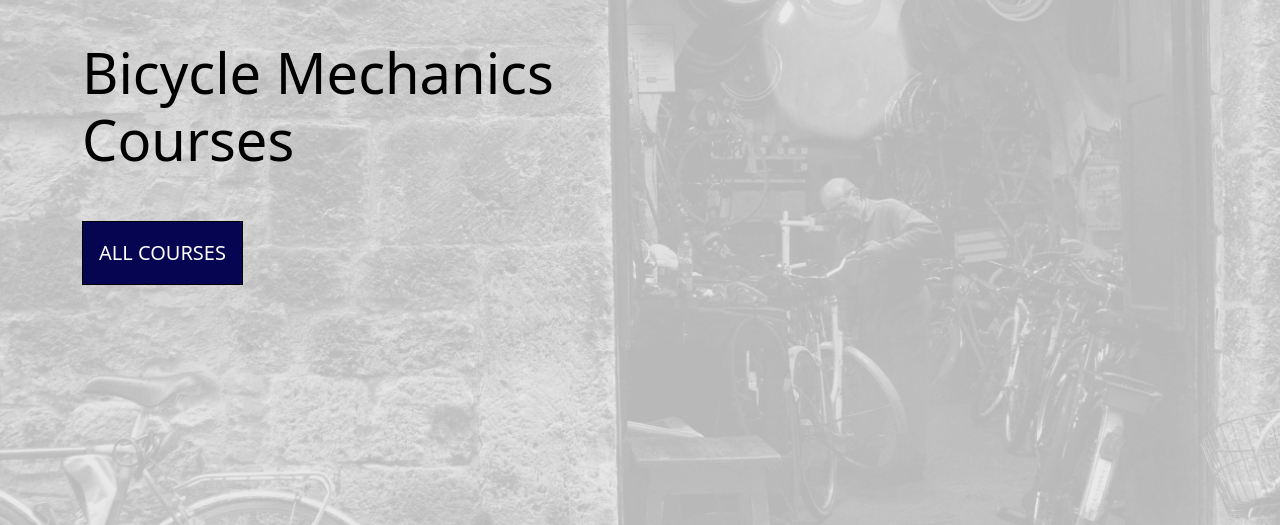
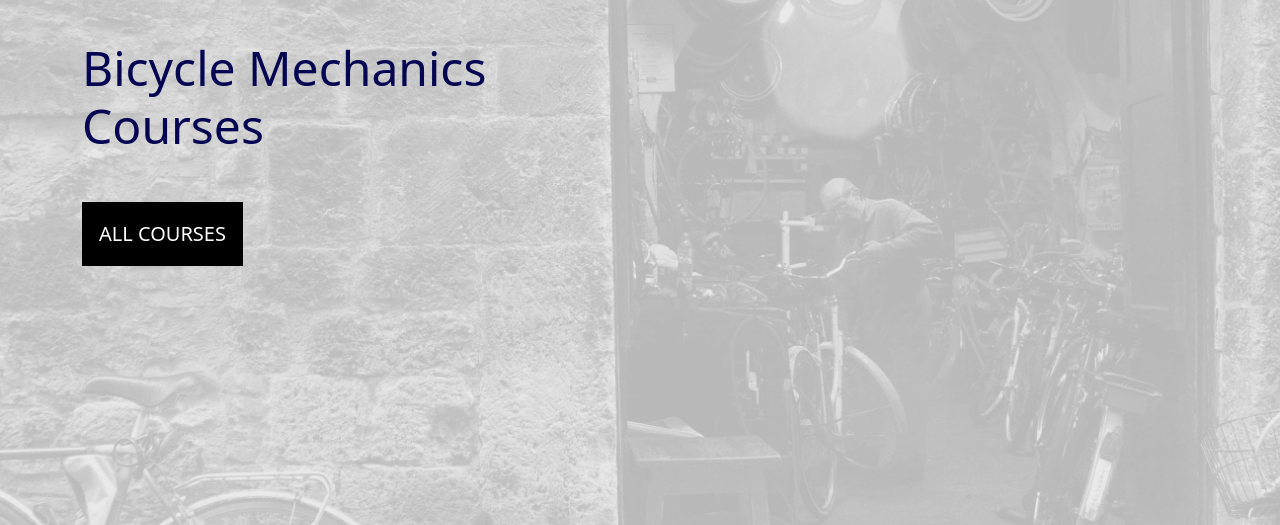
Before and after one commit to JulianaZani/codeinstituteproject5, a Django app: page / in a window 1280 px wide. Shown: the part 57-582 px from the top of the page. Run offline with Django 5.2, Linux system fonts and the light colour scheme.

Commit message:
Update home page style

```diff
--- a/home/templates/home/index.html
+++ b/home/templates/home/index.html
@@ -4,7 +4,7 @@
 {% block content %}
   <div class="row min-vh-50 align-items-center">
     <div class="col-12 col-md-6">
-      <h1 class="display-4 text-black">
+      <h1 class="display-4">
         Bicycle Mechanics Courses
       </h1>
 
--- a/static/css/style.css
+++ b/static/css/style.css
@@ -13,9 +13,15 @@ body {
   height: 4.5rem;
 }
 
+h1.display-4 {
+  font-size: 3rem;
+  font-weight: 500;
+  color: rgb(5, 5, 82);
+}
+
 /* Buttons */
 .all-courses-button {
-  background: rgb(5, 5, 82) !important;
+  background: #000 !important;
   color: #fff !important;
   border: 1px solid #000;
   transition: all .15s ease-in-out;
```
